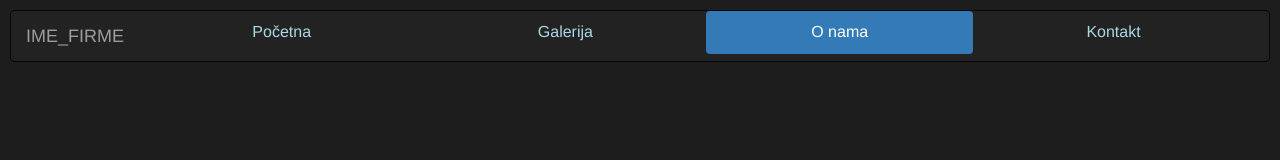
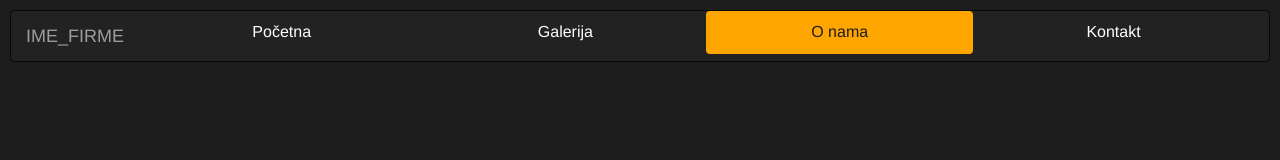
Before and after one commit to Ivi104/webtest-repo, a plain HTML site: page o_nama.htm in a window 1280 px wide. Drawn offline with nearby package versions, Linux system fonts and the light colour scheme.

Commit message:
promjena boja

```diff
--- a/style.css
+++ b/style.css
@@ -1,7 +1,6 @@
 body {
-    background-color: #444444;
     background-color: #1d1d1d !important;
-    color: lightblue;
+    color: white;
     margin: 10px;
     font-size: 16px;
 }
@@ -9,13 +8,20 @@ body {
 .nav li a,
 a:hover,
 a:focus {
-    color: lightblue;
+    color: white;
 }
 
 .nav>li>a:hover,
 .nav>li>a:focus,
 .nav li:hover {
     background-color: #444444;
+}
+
+.nav-pills>li.active>a,
+.nav-pills>li.active>a:focus,
+.nav-pills>li.active>a:hover {
+    color: #1d1d1d;
+    background-color: orange;
 }
 
 a {
```
